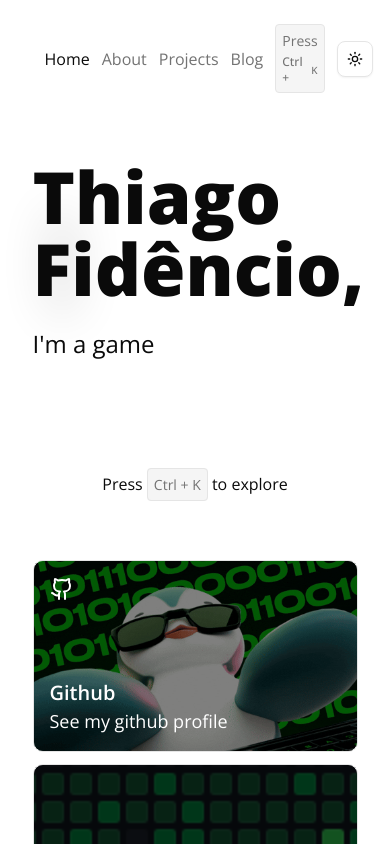
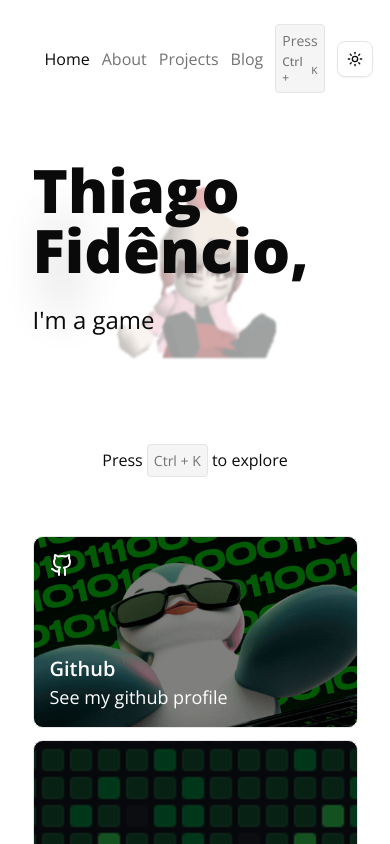
Before and after one commit to ythiago03/portfolio, a Next.js app: page / in a window 390 px wide. Shown: the top 844 px of the page. Built offline with nearby package versions, Linux system fonts and the light colour scheme; no server answers.

Commit message:
:sparkles: feat (home page.tsx): add responsivity to home page

```diff
--- a/src/app/page.tsx
+++ b/src/app/page.tsx
@@ -15,17 +15,19 @@ export default async function Home() {
 			<section>
 				<section className="relative z-10 w-full mt-20 flex items-center">
 					<div className="grow">
-						<h1 className="text-7xl font-extrabold">Thiago Fidêncio,</h1>
+						<h1 className="text-6xl md:text-7xl font-extrabold">
+							Thiago Fidêncio,
+						</h1>
 						<Typewriter />
 					</div>
-					<div className="grow flex justify-end">
+					<div className="w-full opacity-40 -z-1 blur-[1px] absolute md:opacity-100 md:w-auto md:blur-none md:z-0 md:relative md:left-0 grow flex justify-end">
 						<Image
 							unoptimized
 							src={"/assets/lain.gif"}
 							alt="Serial Experiments Lain gif"
 							width={0}
 							height={0}
-							className="size-10/12"
+							className="mx-auto size-1/2 md:size-10/12"
 							draggable={false}
 						/>
 					</div>
@@ -49,8 +51,8 @@ export default async function Home() {
 				</div>
 			</section>
 			<HomeCards />
-			<section className="mt-16 flex">
-				<div className="w-1/2">
+			<section className="mt-16 flex flex-col lg:flex-row">
+				<div className="w-full lg:w-1/2">
 					<h3 className="inline-flex items-center text-xl font-semibold ">
 						<img
 							src="/assets/ghost.gif"
@@ -153,7 +155,7 @@ export default async function Home() {
 						<FileDown className="size-4" /> Download Cv
 					</Link>
 				</div>
-				<div className="w-1/2 pl-16 ">
+				<div className="w-full pt-16 lg:w-1/2 lg:pt-0 lg:pl-16 ">
 					<h3 className="font-bold">Recent Projects</h3>
 					<div className="w-full h-3/4 mt-3 flex flex-col items-end gap-3 overflow-y-auto">
 						{latestRepos.map((repo) => (
```
